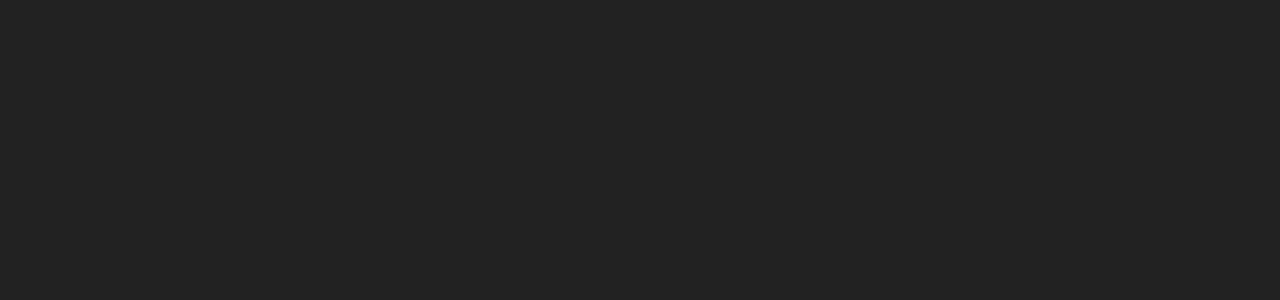
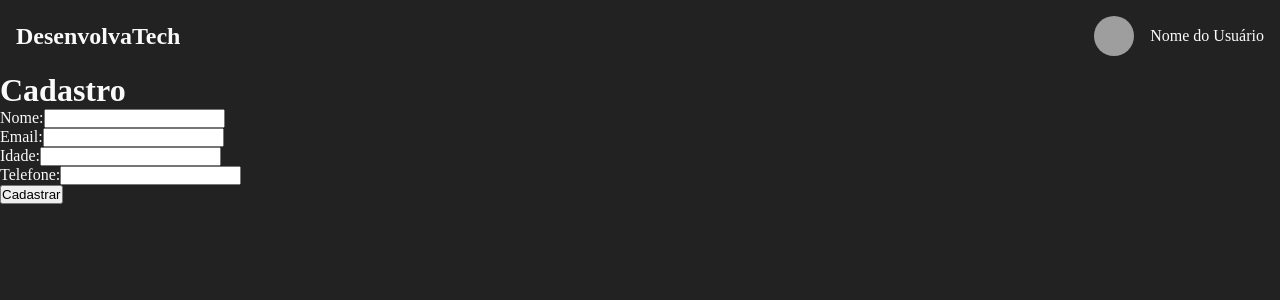
Before and after one commit to Joffre-Quintas/PotenciaHack_Frontend, a React (Vite) app: page /cadastro in a window 1280 px wide. Before the commit this address had no page. Shown: the top 300 px of the page. Built offline with nearby package versions, Linux system fonts and the light colour scheme; grey boxes are pictures that could not be loaded.

Commit message:
cadastro

```diff
--- a/src/App.jsx
+++ b/src/App.jsx
@@ -1,6 +1,7 @@
 import Login from './pages/Login/Login';
 import './App.scss'
 import { BrowserRouter, Routes, Route } from 'react-router-dom';
+import Cadastro from './components/cadastro/Cadastro';
 
 
 function App() {
@@ -9,6 +10,7 @@
     <BrowserRouter>
       <Routes>
         <Route path="/" element={<Login/>} />
+        <Route path="/cadastro" element={<Cadastro/>} />
       </Routes>
     </BrowserRouter>
 
--- /dev/null
+++ b/src/components/cadastro/Cadastro.jsx
@@ -0,0 +1,120 @@
+import React, { useState } from "react";
+import Header from "../../components/header/Header";
+
+export default function Cadastro() {
+  const [formData, setFormData] = useState({
+    nome: "",
+    email: "",
+    idade: "",
+    telefone: "",
+  });
+  const [errors, setErrors] = useState({
+    nome: "",
+    email: "",
+    idade: "",
+    telefone: "",
+  });
+
+  const handleSubmit = (event) => {
+    event.preventDefault();
+
+    let isValid = true;
+    const newErrors = {};
+
+    if (formData.nome.trim() === "") {
+      newErrors.nome = "Campo obrigatório";
+      isValid = false;
+    } else {
+      newErrors.nome = "";
+    }
+
+    if (formData.email.trim() === "") {
+      newErrors.email = "Campo obrigatório";
+      isValid = false;
+    } else {
+      newErrors.email = "";
+    }
+
+    if (formData.idade.trim() === "") {
+      newErrors.idade = "Campo obrigatório";
+      isValid = false;
+    } else {
+      newErrors.idade = "";
+    }
+
+    if (formData.telefone.trim() === "") {
+      newErrors.telefone = "Campo obrigatório";
+      isValid = false;
+    } else {
+      newErrors.telefone = "";
+    }
+
+    setErrors(newErrors);
+
+    if (isValid) {
+      console.log("Dados enviados:", formData);
+    }
+  };
+
+  const handleChange = (event) => {
+    const { name, value } = event.target;
+    setFormData((prevData) => ({
+      ...prevData,
+      [name]: value,
+    }));
+  };
+
+  return (
+    <div>
+      <Header />
+      <h1>Cadastro</h1>
+      <form onSubmit={handleSubmit}>
+        <div>
+          <label htmlFor="nome">Nome:</label>
+          <input
+            type="text"
+            id="nome"
+            name="nome"
+            value={formData.nome}
+            onChange={handleChange}
+          />
+          {errors.nome && <p className="error">{errors.nome}</p>}
+        </div>
+        <div>
+          <label htmlFor="email">Email:</label>
+          <input
+            type="email"
+            id="email"
+            name="email"
+            value={formData.email}
+            onChange={handleChange}
+          />
+          {errors.email && <p className="error">{errors.email}</p>}
+        </div>
+        <div>
+          <label htmlFor="idade">Idade:</label>
+          <input
+            type="number"
+            id="idade"
+            name="idade"
+            value={formData.idade}
+            onChange={handleChange}
+          />
+          {errors.idade && <p className="error">{errors.idade}</p>}
+        </div>
+        <div>
+          <label htmlFor="telefone">Telefone:</label>
+          <input
+            type="tel"
+            id="telefone"
+            name="telefone"
+            value={formData.telefone}
+            onChange={handleChange}
+          />
+          {errors.telefone && <p className="error">{errors.telefone}</p>}
+        </div>
+        <button type="submit">Cadastrar</button>
+      </form>
+    </div>
+  );
+}
--- /dev/null
+++ b/src/components/header/Header.jsx
@@ -0,0 +1,36 @@
+import React, { useState } from "react";
+import { FaBars } from "react-icons/fa";
+import './Header.scss'
+
+function Header() {
+    const [isOpen, setIsOpen] = useState(false);
+
+    const toggleMenu = () => {
+        setIsOpen(!isOpen);
+    };
+
+    return (
+        <header className="header">
+            <h2>DesenvolvaTech</h2>
+            <div className="profile">
+                <img src="caminho_da_foto" alt="Foto de Perfil" />
+                <p>Nome do Usuário</p>
+            </div>
+            {/* <div className={`menu-icon ${isOpen ? "open" : ""}`} onClick={toggleMenu}>
+                <FaBars />
+            </div> */}
+            {isOpen && (
+                <nav className="menu">
+                    <ul>
+                        <li>Opção 1</li>
+                        <li>Opção 2</li>
+                        <li>Opção 3</li>
+                        {/* Adicione mais opções de menu conforme necessário */}
+                    </ul>
+                </nav>
+            )}
+        </header>
+    );
+}
+
+export default Header;
--- /dev/null
+++ b/src/components/header/Header.scss
@@ -0,0 +1,49 @@
+.header {
+    display: flex;
+    align-items: center;
+    justify-content: space-between;
+    padding: 1rem;
+    // background-color: #f0f0f0;
+  }
+
+  .menu-icon {
+    display: flex;
+    align-items: center;
+    cursor: pointer;
+  }
+
+  .profile {
+    display: flex;
+    align-items: center;
+    gap: 1rem;
+  }
+
+  .profile img {
+    width: 40px;
+    height: 40px;
+    border-radius: 50%;
+  }
+
+  .menu {
+    position: absolute;
+    top: 100%;
+    left: 0;
+    width: 100%;
+    // background-color: #f0f0f0;
+    padding: 1rem;
+    display: none;
+  }
+
+  .menu.open {
+    display: block;
+  }
+
+  .menu ul {
+    list-style-type: none;
+    padding: 0;
+    margin: 0;
+  }
+
+  .menu li {
+    margin-bottom: 0.5rem;
+  }
--- a/src/pages/Login/Login.jsx
+++ b/src/pages/Login/Login.jsx
@@ -1,7 +1,15 @@
+import React from "react";
+import Header from "../../components/header/Header";
+import { Link } from 'react-router-dom';
+
 export default function Login() {
-    return(
-        <div className="container">
+    return (
+        <div>
+            <Header />
             <h1>Login</h1>
+            <button>
+                <Link to="/cadastro">Ir para Cadastro</Link>
+            </button>
         </div>
-    )
+    );
 }
```
Also changed, not shown: src/components/cadastro/Cadastro.scss (added).
